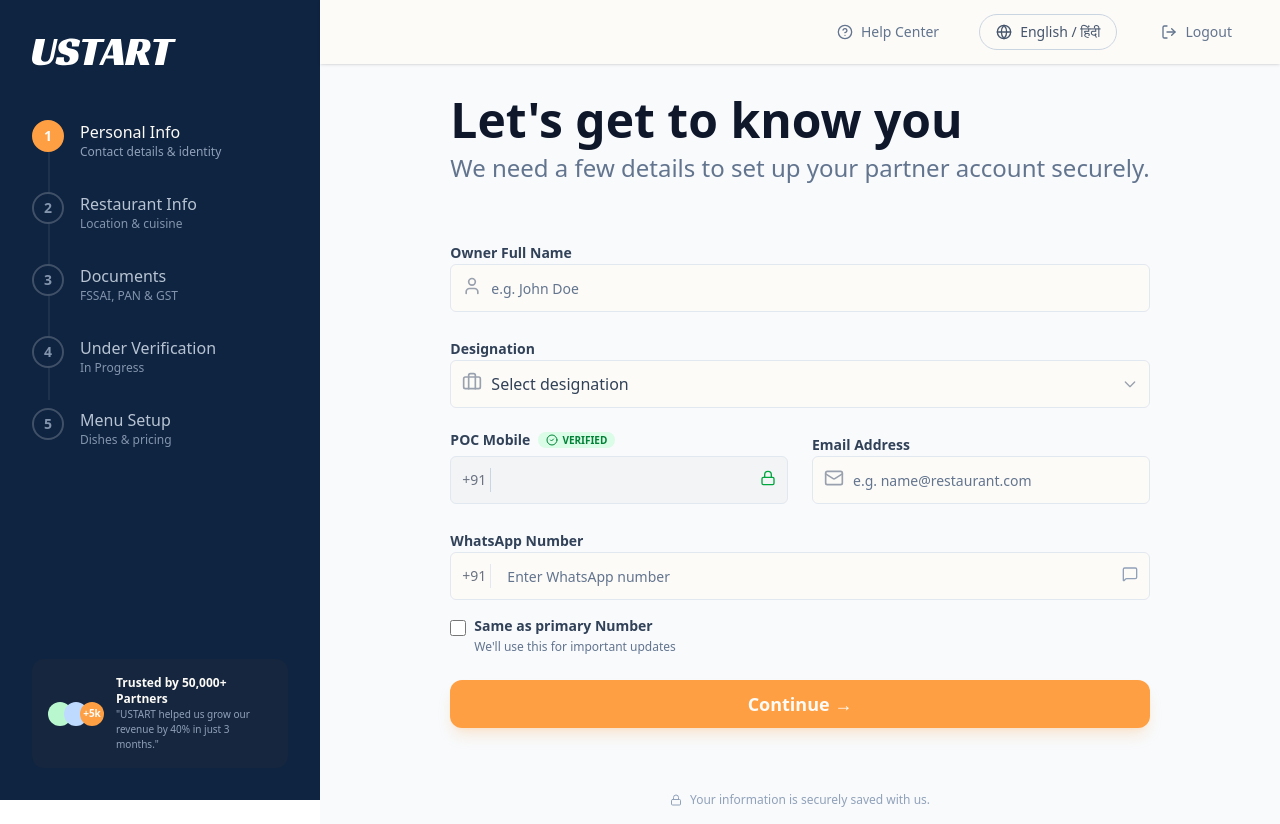
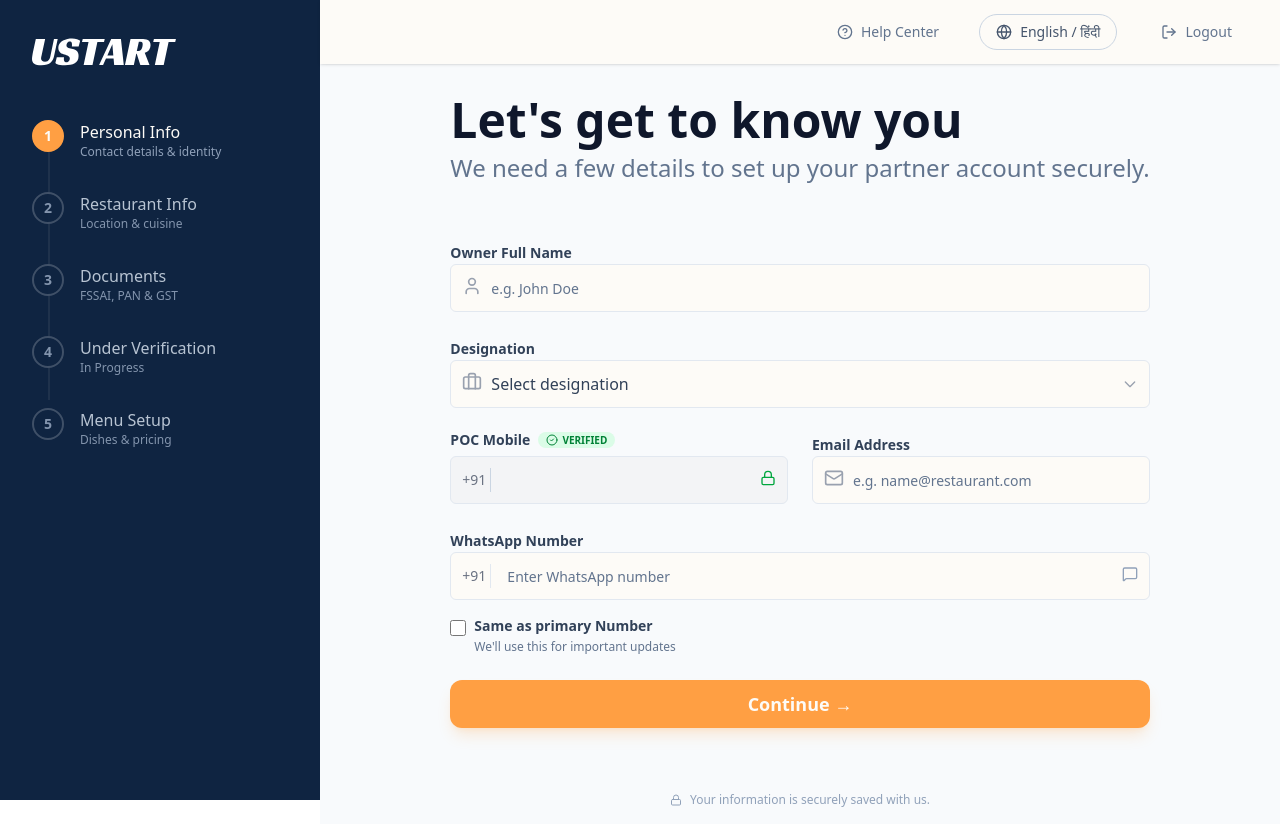
Before and after one commit to TO-WEB-TECHNOLOGIES/ustart-restro-web, a React (Vite) app: page /grow-with-ustart/personal-info in a window 1280 px wide. Built offline with nearby package versions, Linux system fonts and the light colour scheme; sample sign-in values are in the browser's storage; a web font is replaced by a local one.

Commit message:
refactor: Remove marketing content from the onboarding layout, and default user names to 'Guest' in the authentication context.

```diff
--- a/src/context/AuthContext.tsx
+++ b/src/context/AuthContext.tsx
@@ -50,7 +50,13 @@ export const AuthProvider = ({ children }: { children: ReactNode }) => {
             if (refreshTok) {
                 setRefreshToken(refreshTok);
             }
-            setUser(decoded.user);
+
+            const userData = decoded.user ? {
+                ...decoded.user,
+                name: decoded.user.name || 'Guest'
+            } : null;
+
+            setUser(userData);
             setIsOnboardingComplete(decoded.isOnboardingComplete);
             setStatus(decoded.status);
             setSupportId(decoded.supportId);
--- a/src/features/onboarding/layouts/OnboardingLayout.tsx
+++ b/src/features/onboarding/layouts/OnboardingLayout.tsx
@@ -128,21 +128,6 @@ export const OnboardingLayout = () => {
                         );
                     })}
                 </div>
-
-                <div className="mt-auto bg-slate-800/50 p-4 rounded-xl">
-                    <div className="flex items-center gap-3">
-                        <div className="flex -space-x-2">
-                            {/* Mock avatars */}
-                            <div className="w-6 h-6 rounded-full bg-green-200"></div>
-                            <div className="w-6 h-6 rounded-full bg-blue-200"></div>
-                            <div className="w-6 h-6 rounded-full bg-secondary-orange text-[10px] flex items-center justify-center font-bold text-background-white">+5k</div>
-                        </div>
-                        <div>
-                            <p className="text-xs font-bold text-background-white">Trusted by 50,000+ Partners</p>
-                            <p className="text-[10px] text-slate-400">"USTART helped us grow our revenue by 40% in just 3 months."</p>
-                        </div>
-                    </div>
-                </div>
             </div>
 
             {/* Main Content */}
```
